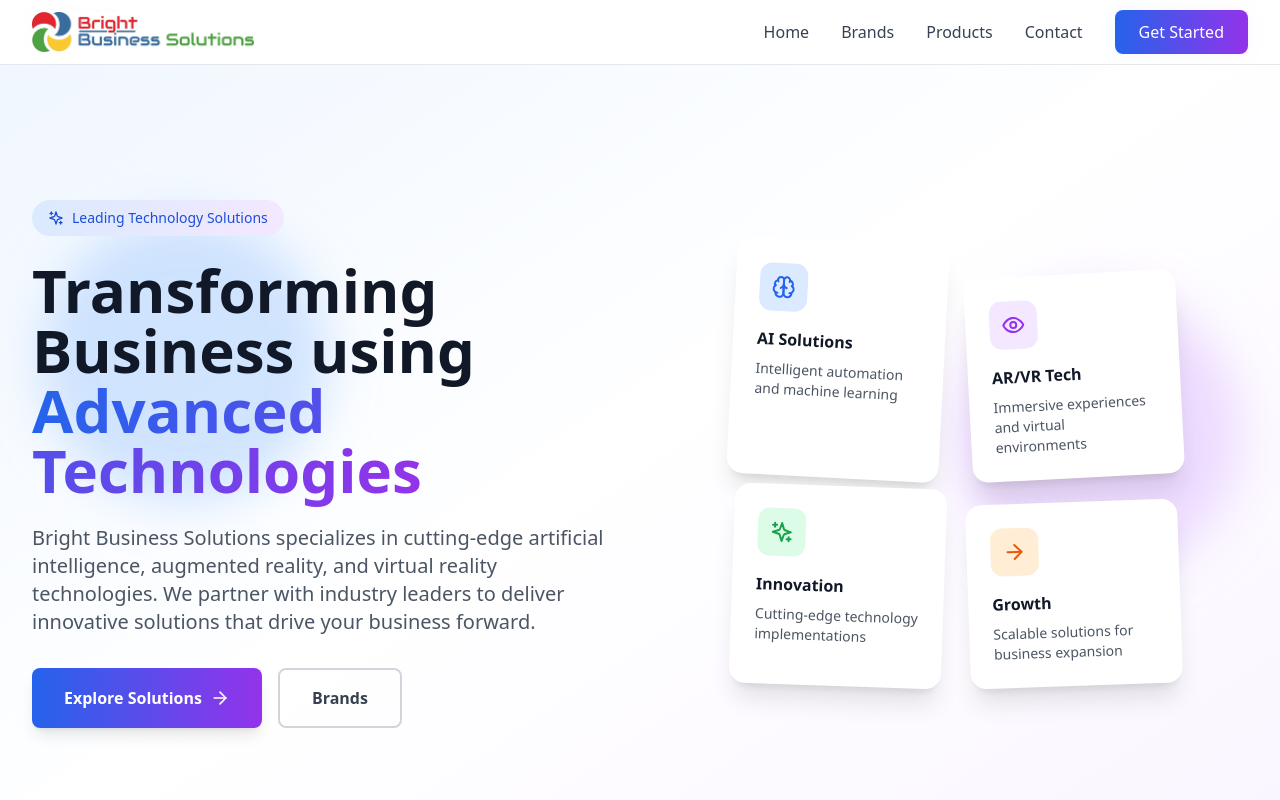
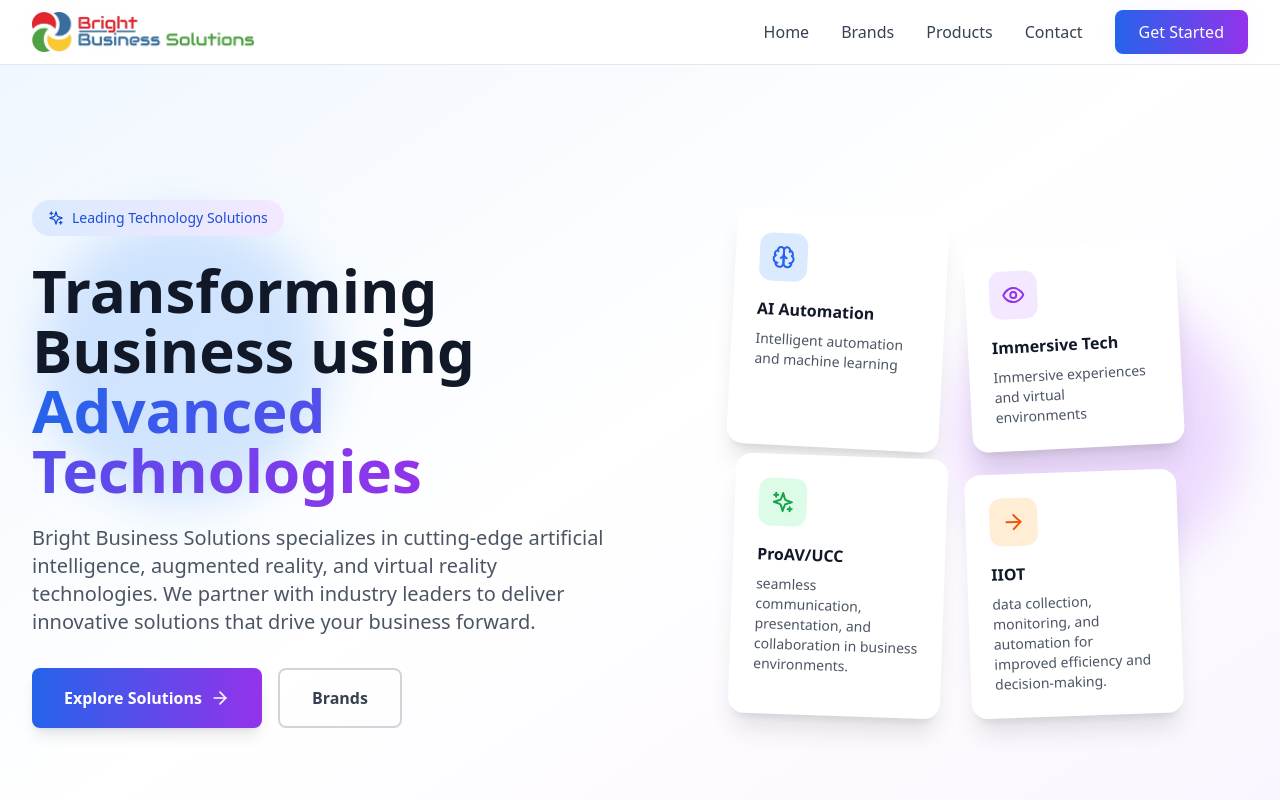
Before and after one commit to BBSoman/Website, a React (Vite) app: page / in a window 1280 px wide. Shown: the top 800 px of the page. Built offline with nearby package versions, Linux system fonts and the light colour scheme.

Commit message:
Hero.tsx

```diff
--- a/src/components/Hero.tsx
+++ b/src/components/Hero.tsx
@@ -3,7 +3,10 @@ import { ArrowRight, Sparkles, Eye, Brain } from 'lucide-react';
 
 const Hero: React.FC = () => {
   return (
-    <section id="home" className="pt-16 min-h-screen bg-gradient-to-br from-blue-50 via-white to-purple-50 relative overflow-hidden">
+    <section
+      id="home"
+      className="pt-16 min-h-screen bg-gradient-to-br from-blue-50 via-white to-purple-50 relative overflow-hidden"
+    >
       {/* Background decoration */}
       <div className="absolute inset-0 bg-grid-pattern opacity-5"></div>
       <div className="absolute top-1/4 left-10 w-72 h-72 bg-blue-400 rounded-full mix-blend-multiply filter blur-xl opacity-20 animate-pulse"></div>
@@ -26,17 +29,24 @@ const Hero: React.FC = () => {
             </h1>
 
             <p className="text-lg md:text-xl text-gray-600 mb-8 max-w-2xl mx-auto lg:mx-0">
-              Bright Business Solutions specializes in cutting-edge artificial intelligence, augmented reality,
-              and virtual reality technologies. We partner with industry leaders to deliver innovative solutions
+              Bright Business Solutions specializes in cutting-edge artificial
+              intelligence, augmented reality, and virtual reality technologies.
+              We partner with industry leaders to deliver innovative solutions
               that drive your business forward.
             </p>
 
             <div className="flex flex-col sm:flex-row gap-4 justify-center lg:justify-start">
-              <a href='/partners' className="bg-gradient-to-r from-blue-600 to-purple-600 text-white px-8 py-4 rounded-lg font-semibold hover:from-blue-700 hover:to-purple-700 transition-all transform hover:scale-105 shadow-lg hover:shadow-xl flex items-center justify-center">
+              <a
+                href="/partners"
+                className="bg-gradient-to-r from-blue-600 to-purple-600 text-white px-8 py-4 rounded-lg font-semibold hover:from-blue-700 hover:to-purple-700 transition-all transform hover:scale-105 shadow-lg hover:shadow-xl flex items-center justify-center"
+              >
                 Explore Solutions
                 <ArrowRight className="w-5 h-5 ml-2" />
               </a>
-              <a href="/partners" className="border-2 border-gray-300 text-gray-700 px-8 py-4 rounded-lg font-semibold hover:border-blue-600 hover:text-blue-600 transition-all">
+              <a
+                href="/partners"
+                className="border-2 border-gray-300 text-gray-700 px-8 py-4 rounded-lg font-semibold hover:border-blue-600 hover:text-blue-600 transition-all"
+              >
                 Brands
               </a>
             </div>
@@ -50,32 +60,48 @@ const Hero: React.FC = () => {
                   <div className="w-12 h-12 bg-blue-100 rounded-xl flex items-center justify-center mb-4">
                     <Brain className="w-6 h-6 text-blue-600" />
                   </div>
-                  <h3 className="font-semibold text-gray-900 mb-2">AI Solutions</h3>
-                  <p className="text-sm text-gray-600">Intelligent automation and machine learning</p>
+                  <h3 className="font-semibold text-gray-900 mb-2">
+                    AI Automation
+                  </h3>
+                  <p className="text-sm text-gray-600">
+                    Intelligent automation and machine learning
+                  </p>
                 </div>
 
                 <div className="bg-white rounded-2xl p-6 shadow-xl transform -rotate-3 hover:rotate-0 transition-transform duration-300 mt-8">
                   <div className="w-12 h-12 bg-purple-100 rounded-xl flex items-center justify-center mb-4">
                     <Eye className="w-6 h-6 text-purple-600" />
                   </div>
-                  <h3 className="font-semibold text-gray-900 mb-2">AR/VR Tech</h3>
-                  <p className="text-sm text-gray-600">Immersive experiences and virtual environments</p>
+                  <h3 className="font-semibold text-gray-900 mb-2">
+                    Immersive Tech
+                  </h3>
+                  <p className="text-sm text-gray-600">
+                    Immersive experiences and virtual environments
+                  </p>
                 </div>
 
                 <div className="bg-white rounded-2xl p-6 shadow-xl transform rotate-2 hover:rotate-0 transition-transform duration-300 -mt-4">
                   <div className="w-12 h-12 bg-green-100 rounded-xl flex items-center justify-center mb-4">
                     <Sparkles className="w-6 h-6 text-green-600" />
                   </div>
-                  <h3 className="font-semibold text-gray-900 mb-2">Innovation</h3>
-                  <p className="text-sm text-gray-600">Cutting-edge technology implementations</p>
+                  <h3 className="font-semibold text-gray-900 mb-2">
+                    ProAV/UCC
+                  </h3>
+                  <p className="text-sm text-gray-600">
+                    seamless communication, presentation, and collaboration in
+                    business environments.
+                  </p>
                 </div>
 
                 <div className="bg-white rounded-2xl p-6 shadow-xl transform -rotate-2 hover:rotate-0 transition-transform duration-300">
                   <div className="w-12 h-12 bg-orange-100 rounded-xl flex items-center justify-center mb-4">
                     <ArrowRight className="w-6 h-6 text-orange-600" />
                   </div>
-                  <h3 className="font-semibold text-gray-900 mb-2">Growth</h3>
-                  <p className="text-sm text-gray-600">Scalable solutions for business expansion</p>
+                  <h3 className="font-semibold text-gray-900 mb-2">IIOT</h3>
+                  <p className="text-sm text-gray-600">
+                    data collection, monitoring, and automation for improved
+                    efficiency and decision-making.
+                  </p>
                 </div>
               </div>
             </div>
```
